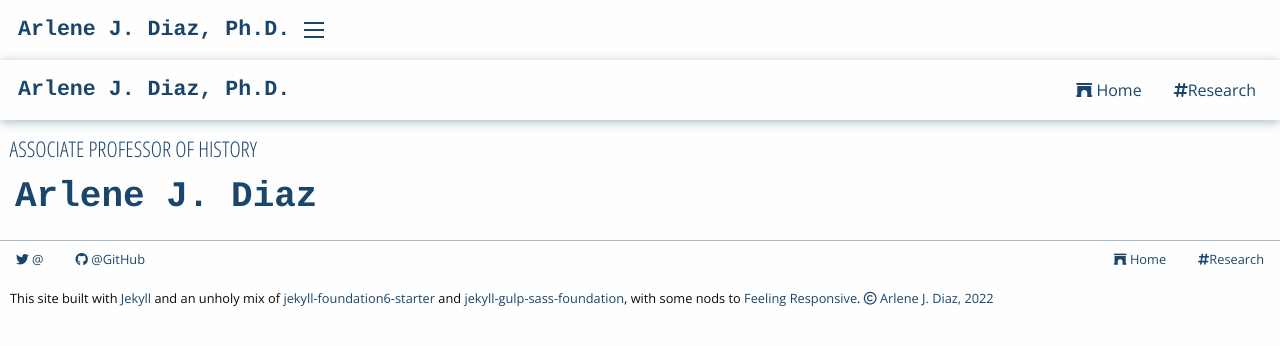
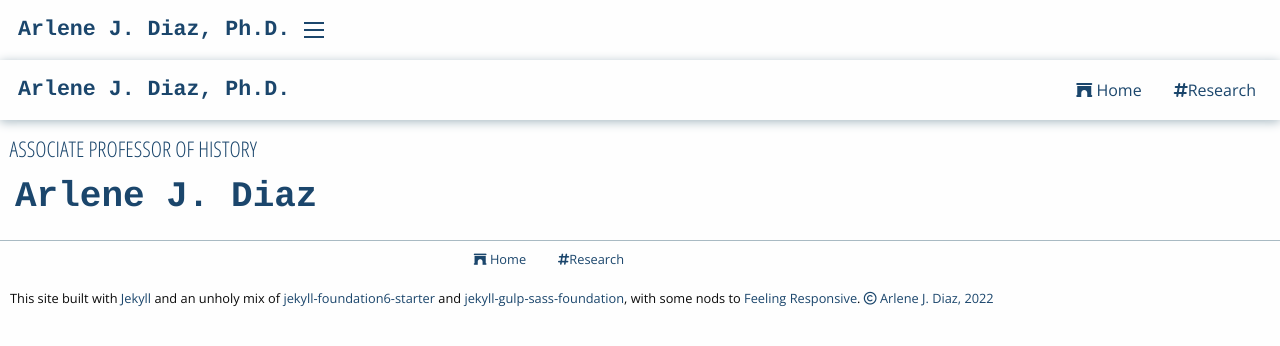
Before and after one commit to ArleneJDiaz/ArleneJDiaz.github.io, a Jekyll site: the page built from pages/index.md, in a window 1280 px wide. Shown: the top 346 px of the page. Built offline with Jekyll 4.4.1, drawn with Linux system fonts in a browser that asks for light colours; nearby versions of some CDN libraries; some web fonts are replaced.

Commit message:
Footer fix

```diff
--- a/_includes/_footer.html
+++ b/_includes/_footer.html
@@ -1,14 +1,4 @@
 <footer class="site-footer grid-x margin-gutters padding-gutters" role="contentinfo">
-	<div class="cell medium-6">
-		<ul class="menu quiet copyright align-left">
-		  <li>
-			<a href="https://twitter.com/{{ site.twitter }}"><i class="fab fa-twitter"></i> @{{ site.twitter }}</a>
-		  </li>
-		  <li>
-			<a href="https://github.com/{{ site.github }}/"><i class="fab fa-github"></i> @{{ site.github }}</a>
-		  </li>
-		</ul>
-	</div>
 	<div class="cell medium-6">
 		<div class="menu quiet align-right">
 		  {% include nav.html %}
```
